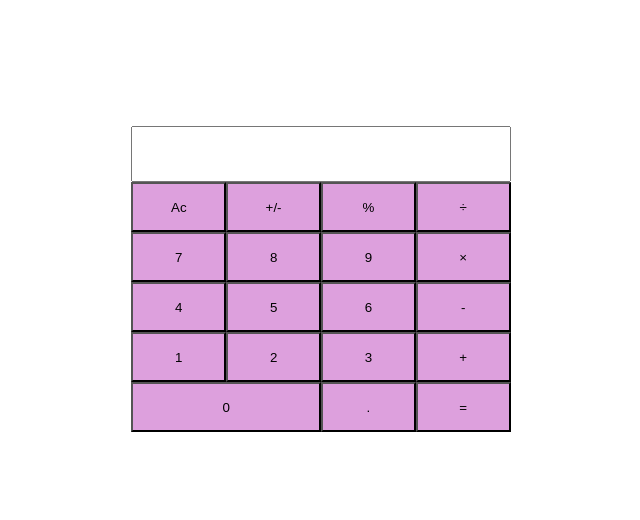
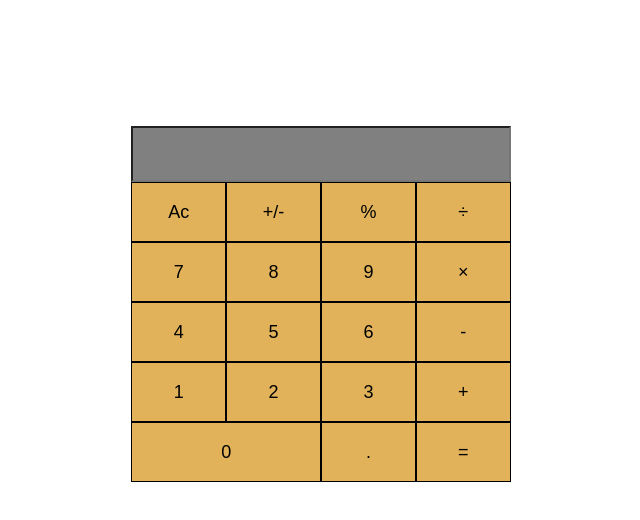
Before and after one commit to MayPyone/Math-Magicians, a React (Create React App) app: page / in a window 1280 px wide. Shown: the top 520 px of the page, without its empty margins (319-959 px from the left). Built offline with nearby package versions, Linux system fonts and the light colour scheme.

Commit message:
Create calculator form

```diff
--- a/src/App.js
+++ b/src/App.js
@@ -1,38 +1,11 @@
 import './index.css';
+import { Calculate } from './compnents/Calculator';
 
 function App() {
   return (
-    <>
-      <form>
-        <div><input type="text" /></div>
-        <div className="buttons">
-          <button type="button">Ac</button>
-          <button type="button">+/-</button>
-          <button type="button">%</button>
-          <button type="button">&divide;</button>
 
-          <button type="button">7</button>
-          <button type="button">8</button>
-          <button type="button">9</button>
-          <button type="button">&times;</button>
+    <Calculate />
 
-          <button type="button">4</button>
-          <button type="button">5</button>
-          <button type="button">6</button>
-          <button type="button">-</button>
-
-          <button type="button">1</button>
-          <button type="button">2</button>
-          <button type="button">3</button>
-          <button type="button">+</button>
-        </div>
-        <div className="last">
-          <button type="button">0</button>
-          <button type="button">.</button>
-          <button type="button">=</button>
-        </div>
-      </form>
-    </>
   );
 }
 
--- /dev/null
+++ b/src/compnents/Calculator.js
@@ -0,0 +1,52 @@
+export function Calculate() {
+  return (
+    <>
+      <ButtonGroup />
+    </>
+
+  );
+}
+
+function UserInput() {
+  return (
+    <div>
+      <input type="text" />
+    </div>
+  );
+}
+
+export function ButtonGroup() {
+  return (
+    <>
+      <form>
+        <UserInput />
+        <div className="buttons">
+          <button type="button">Ac</button>
+          <button type="button">+/-</button>
+          <button type="button">%</button>
+          <button type="button">&divide;</button>
+
+          <button type="button">7</button>
+          <button type="button">8</button>
+          <button type="button">9</button>
+          <button type="button">&times;</button>
+
+          <button type="button">4</button>
+          <button type="button">5</button>
+          <button type="button">6</button>
+          <button type="button">-</button>
+
+          <button type="button">1</button>
+          <button type="button">2</button>
+          <button type="button">3</button>
+          <button type="button">+</button>
+        </div>
+        <div className="last">
+          <button type="button">0</button>
+          <button type="button">.</button>
+          <button type="button">=</button>
+        </div>
+      </form>
+    </>
+  );
+}
--- a/src/index.css
+++ b/src/index.css
@@ -1,6 +1,10 @@
 .buttons {
   display: grid;
   grid-template-columns: 25% 25% 25% 25%;
+}
+
+.buttons:nth-child(2) {
+  background-color: yellow;
 }
 
 form {
@@ -13,6 +17,9 @@ form {
 input {
   width: 98%;
   height: 50px;
+  background-color: gray;
+  color: white;
+  font-size: 20px;
 }
 
 .last {
@@ -21,6 +28,17 @@ input {
 }
 
 button {
-  background-color: plum;
-  height: 50px;
+  height: 60px;
+  border: 0.2px solid black;
+  background-color: rgb(225, 178, 90);
+  font-size: large;
 }
+
+button:hover {
+  background-color: orange;
+  transform: translate(1%, 1%);
+}
+
+button:active {
+  background-color: orangered;
+}
```
